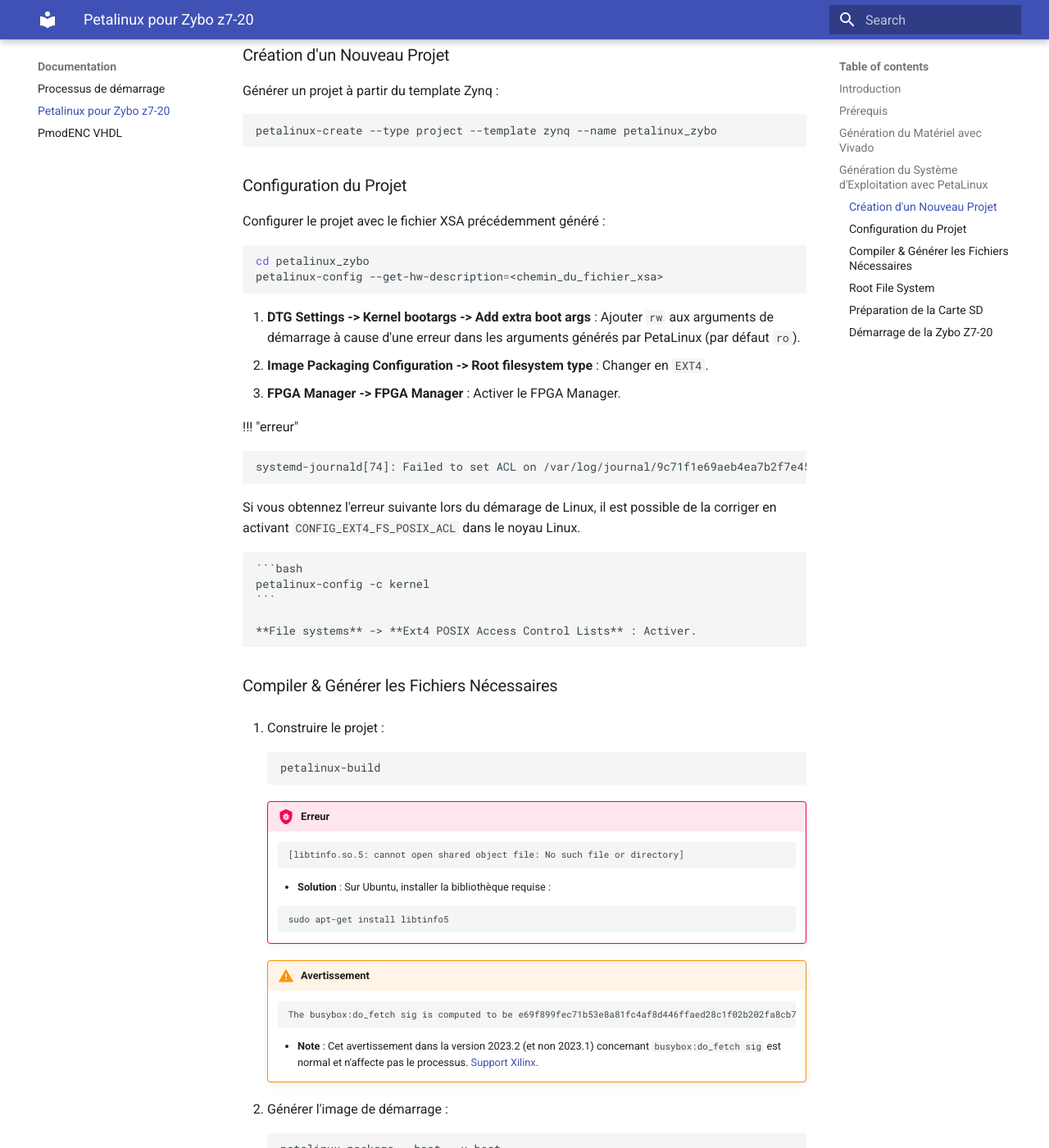
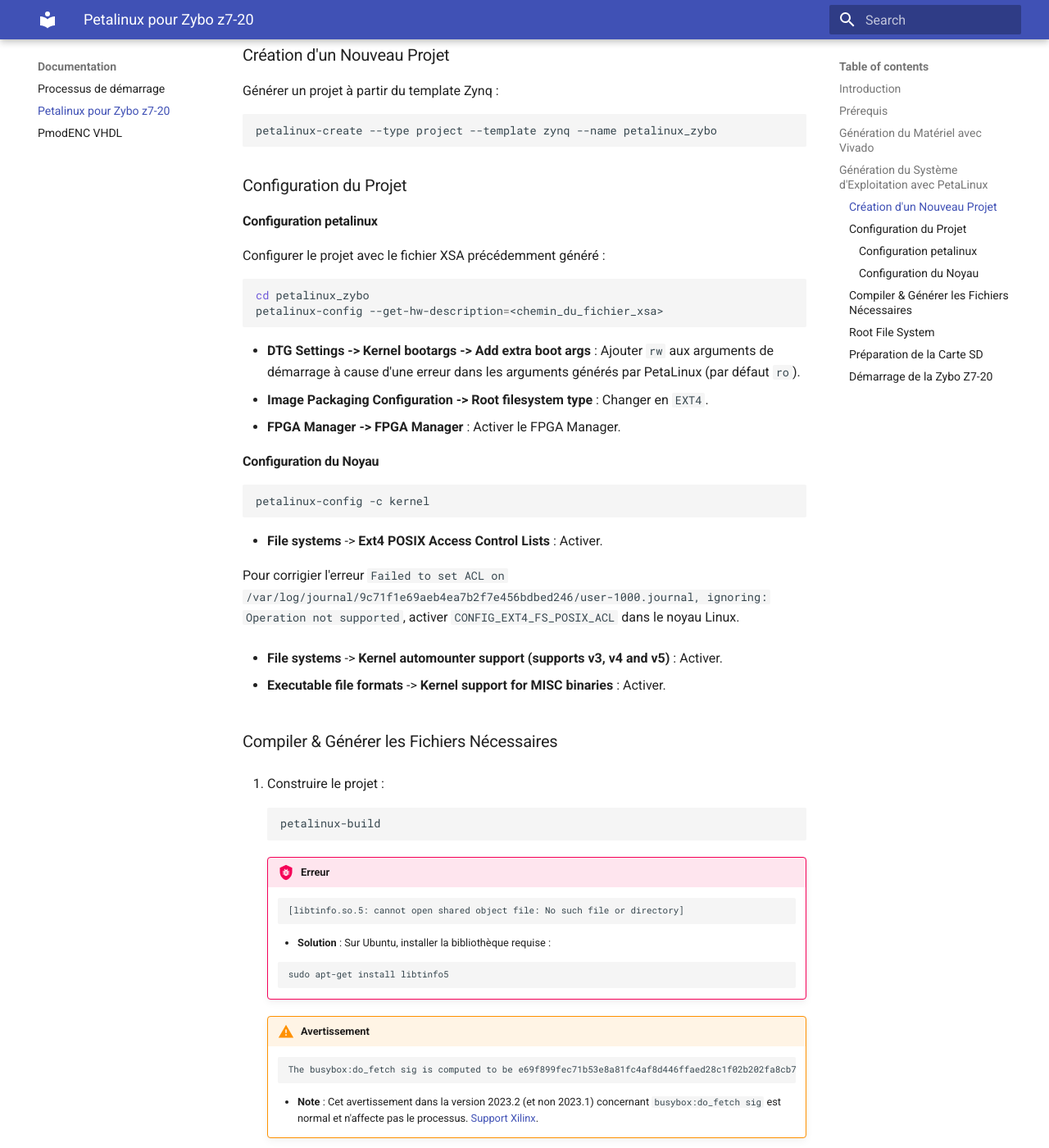
Before and after one commit to TER-Zybo/Documentations, an MkDocs documentation site: the page built from docs/docs/petalinux_zybo.md, in a window 1280 px wide and 1400 px high, scrolled down 1591 px. Shown: the whole window at 82% size. Built offline with MkDocs 1.6.1 and Material for MkDocs 9.7.7, drawn with Linux system fonts in a browser that asks for light colours.

Commit message:
chore: Update kernel configuration for Zybo board petalinux

````diff
--- a/docs/docs/petalinux_zybo.md
+++ b/docs/docs/petalinux_zybo.md
@@ -60,6 +60,8 @@
 
 ### Configuration du Projet
 
+#### Configuration petalinux
+
 Configurer le projet avec le fichier XSA précédemment généré :
 
 ```bash
@@ -67,21 +69,23 @@
 petalinux-config --get-hw-description=<chemin_du_fichier_xsa>
 ```
 
-1. **DTG Settings -> Kernel bootargs -> Add extra boot args** : Ajouter `rw` aux arguments de démarrage à cause d'une erreur dans les arguments générés par PetaLinux (par défaut `ro`).
-2. **Image Packaging Configuration -> Root filesystem type** : Changer en `EXT4`.
-3. **FPGA Manager -> FPGA Manager** : Activer le FPGA Manager.
+- **DTG Settings -> Kernel bootargs -> Add extra boot args** : Ajouter `rw` aux arguments de démarrage à cause d'une erreur dans les arguments générés par PetaLinux (par défaut `ro`).
+- **Image Packaging Configuration -> Root filesystem type** : Changer en `EXT4`.
+- **FPGA Manager -> FPGA Manager** : Activer le FPGA Manager.
 
-!!! "erreur"
-    ```plaintext
-    systemd-journald[74]: Failed to set ACL on /var/log/journal/9c71f1e69aeb4ea7b2f7e456bdbed246/user-1000.journal, ignoring: Operation not supported
-    ```
-    Si vous obtennez l'erreur suivante lors du démarage de Linux, il est possible de la corriger en activant `CONFIG_EXT4_FS_POSIX_ACL` dans le noyau Linux.
+#### Configuration du Noyau
 
-    ```bash
-    petalinux-config -c kernel
-    ```
+```bash
+petalinux-config -c kernel
+```
 
-    **File systems** -> **Ext4 POSIX Access Control Lists** : Activer.
+- **File systems** -> **Ext4 POSIX Access Control Lists** : Activer.
+
+Pour corrigier l'erreur `Failed to set ACL on /var/log/journal/9c71f1e69aeb4ea7b2f7e456bdbed246/user-1000.journal, ignoring: Operation not supported`, activer `CONFIG_EXT4_FS_POSIX_ACL` dans le noyau Linux.
+
+- **File systems** -> **Kernel automounter support (supports v3, v4 and v5)** : Activer.
+
+- **Executable file formats** -> **Kernel support for MISC binaries** : Activer.
 
 ### Compiler & Générer les Fichiers Nécessaires
 
````
